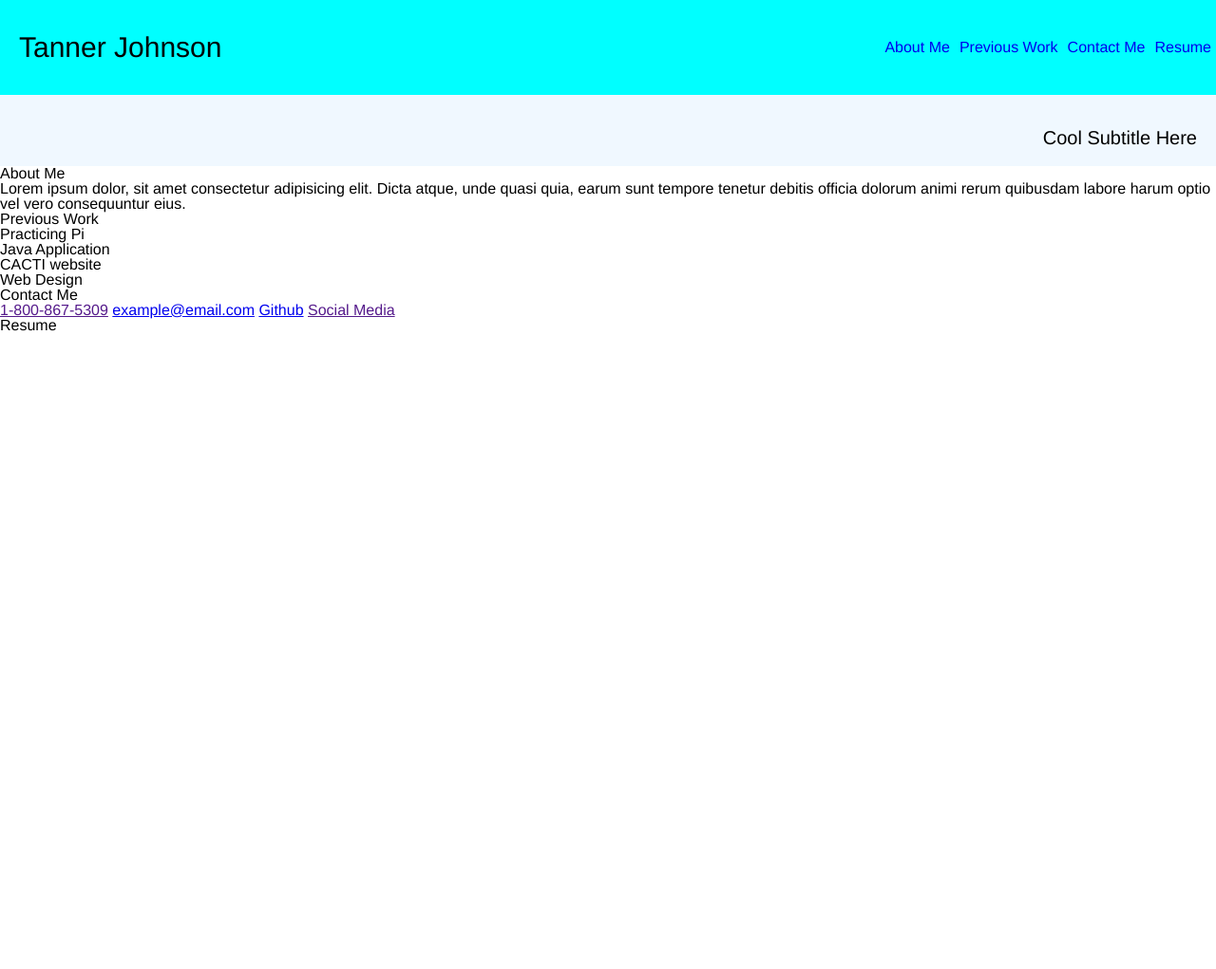
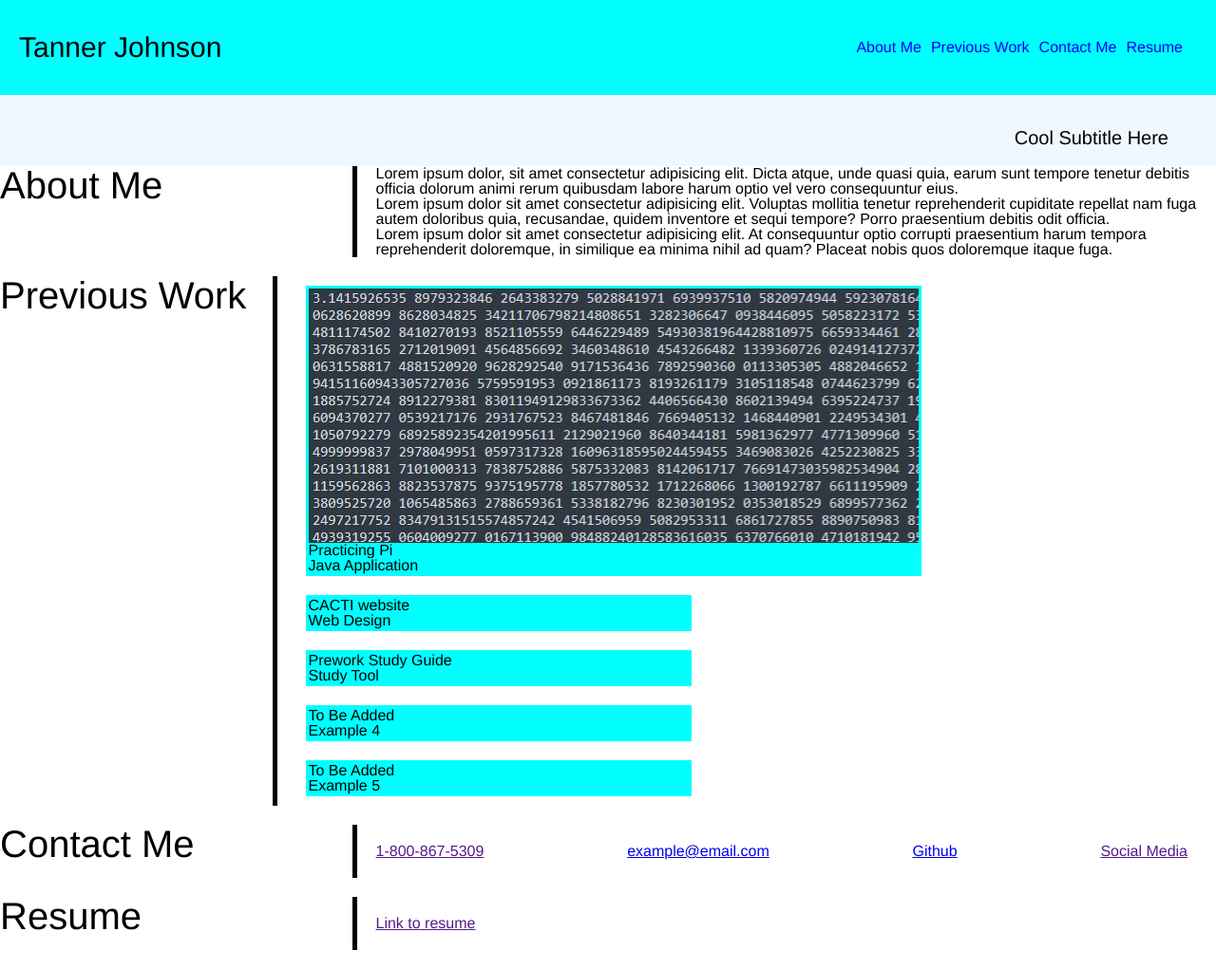
Before and after one commit to tjjohnson76/hw02-advanced-css, a plain HTML site: page index.html in a window 1280 px wide. Shown: the whole page at 95% size. Before the commit the page ends 800 px from the top, so only its background shows below. Drawn offline with Linux system fonts and the light colour scheme.

Commit message:
added more to CSS

```diff
--- a/assets/style.css
+++ b/assets/style.css
@@ -28,6 +28,7 @@ header nav {
 header nav ul {
     display: flex;
     align-self: center;
+    padding-right: 30px;
 }
 
 header ul li a {
@@ -55,7 +56,99 @@ header ul li:hover {
     display: flex;
     justify-content: flex-end;
     margin: 20px 20px;
+    padding-right: 30px;
 
     font-size: 20px;
     font-family: 'Franklin Gothic Medium', 'Arial Narrow', Arial, sans-serif;
 }
+
+/*________________________________________________________*/
+
+main {
+    display: flex;
+    flex-direction: column;
+}
+
+main article {
+    display: flex;
+    justify-content: flex-end;
+    margin-bottom: 20px;
+}
+
+main article h3 {
+    width: 30%;
+    border-right: 5px solid black;
+    font-size: 40px;
+}
+
+#about-me div {
+    display: flex;
+    flex-direction: column;
+    width: 70%;
+    padding: 0 20px;
+}
+
+#previous-work div {
+    display: flex;
+    width: 70%;
+    padding-left: 20px;
+    padding-right: 300px;
+    flex-wrap: wrap;
+}
+
+#previous-work section {
+    border: 3px solid aqua;
+    min-width: 400px;
+    margin: 10px;
+    display: flex;
+    justify-content: flex-end;
+    flex-direction: column;
+}
+
+#previous-work h4{
+    display: inline;
+    background-color: aqua;
+}
+#previous-work p {
+    display: inline;
+    background-color: aqua;
+}
+
+#firstWork {
+    width: 100%;
+    height: 300px;
+    background-image: url('./pi.png');
+    display: flex;
+    justify-content: flex-end;
+    flex-direction: column;
+}
+
+
+
+
+
+
+
+
+
+
+
+
+
+
+#contact-me div {
+    display: flex;
+    width: 70%;
+    justify-content: space-between;
+    padding: 0 20px;
+}
+
+#contact-me div a {
+    padding: 20px 0;
+    padding-right: 10px;
+}
+
+#resume a {
+    width: 70%;
+    padding: 20px 20px;
+}
--- a/index.html
+++ b/index.html
@@ -36,47 +36,52 @@
     <main>
         <article id="about-me">
             <h3>About Me</h3>
-            <p>Lorem ipsum dolor, sit amet consectetur adipisicing elit. Dicta atque, unde quasi quia, earum sunt tempore tenetur debitis officia dolorum animi rerum quibusdam labore harum optio vel vero consequuntur eius.</p>
-
+            <div>
+                <p>Lorem ipsum dolor, sit amet consectetur adipisicing elit. Dicta atque, unde quasi quia, earum sunt tempore tenetur debitis officia dolorum animi rerum quibusdam labore harum optio vel vero consequuntur eius.</p>
+                <p>Lorem ipsum dolor sit amet consectetur adipisicing elit. Voluptas mollitia tenetur reprehenderit cupiditate repellat nam fuga autem doloribus quia, recusandae, quidem inventore et sequi tempore? Porro praesentium debitis odit officia.</p>
+                <p>Lorem ipsum dolor sit amet consectetur adipisicing elit. At consequuntur optio corrupti praesentium harum tempora reprehenderit doloremque, in similique ea minima nihil ad quam? Placeat nobis quos doloremque itaque fuga.</p>
+            </div>
         </article>
 
         <article id="previous-work">
             <h3>Previous Work</h3>
             <div>
-                <section>
+                <section id="firstWork">
                     <h4>Practicing Pi</h4>
                     <p>Java Application</p>
                 </section>
-                <section>
+                <section id="secondWork">
                     <h4>CACTI website</h4>
                     <p>Web Design</p>
                 </section>
-                <section>
-                    <h4></h4>
-                    <p></p>
+                <section id="thirdWork">
+                    <h4>Prework Study Guide</h4>
+                    <p>Study Tool</p>
                 </section>
-                <section>
-                    <h4></h4>
-                    <p></p>
+                <section id="fourthWork">
+                    <h4>To Be Added</h4>
+                    <p>Example 4</p>
                 </section>
-                <section>
-                    <h4></h4>
-                    <p></p>
+                <section id="fifthWork">
+                    <h4>To Be Added</h4>
+                    <p>Example 5</p>
                 </section>
             </div>
         </article>
 
         <article id="contact-me">
             <h3>Contact Me</h3>
-            <a href="">1-800-867-5309</a>
-            <a href="mailto:example@email.com">example@email.com</a>
-            <a href="https://github.com/tjjohnson76?tab=repositories">Github</a>
-            <a href="">Social Media</a>
-
+            <div>
+                <a href="">1-800-867-5309</a>
+                <a href="mailto:example@email.com">example@email.com</a>
+                <a href="https://github.com/tjjohnson76?tab=repositories">Github</a>
+                <a href="">Social Media</a>
+            </div>
         </article>
 
         <article id="resume">
             <h3>Resume</h3>
+            <a href="">Link to resume</a>
         </article>
 
     </main>
```
Also changed, not shown: assets/pi.png (added).
